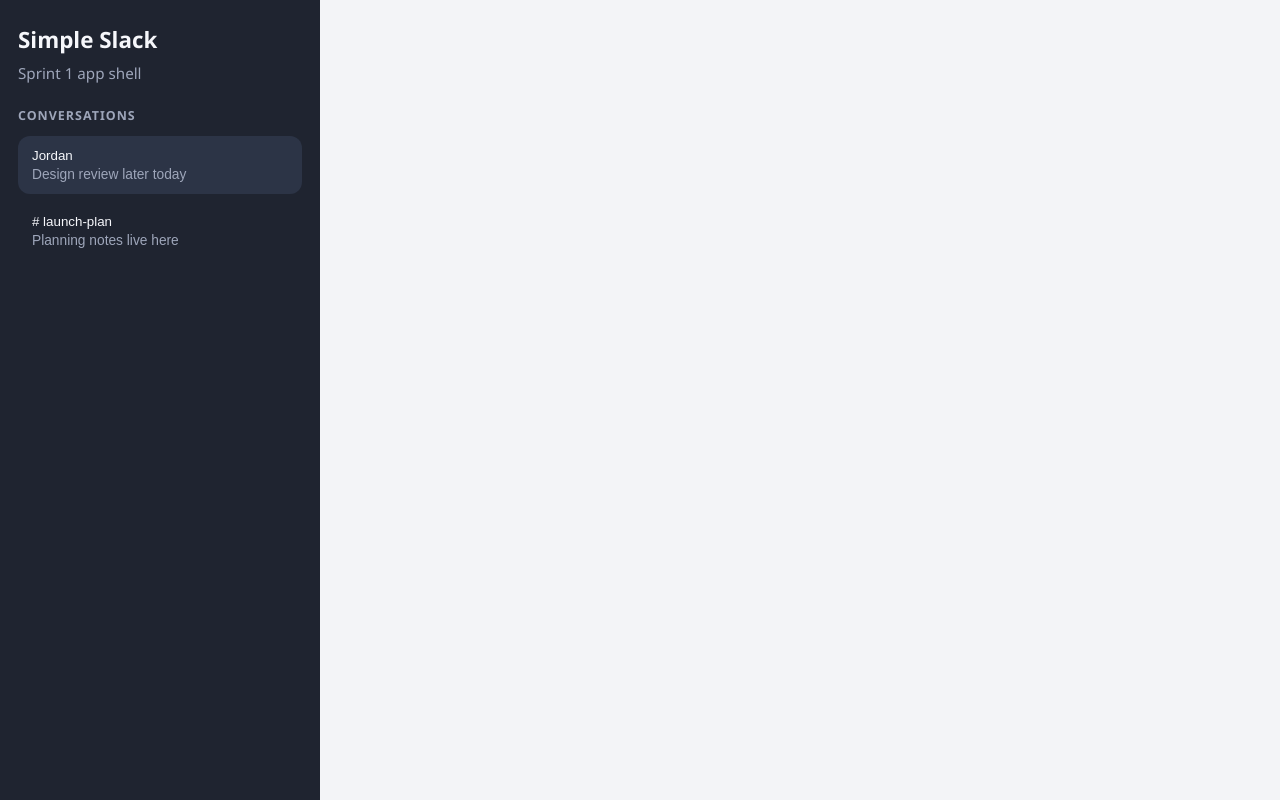
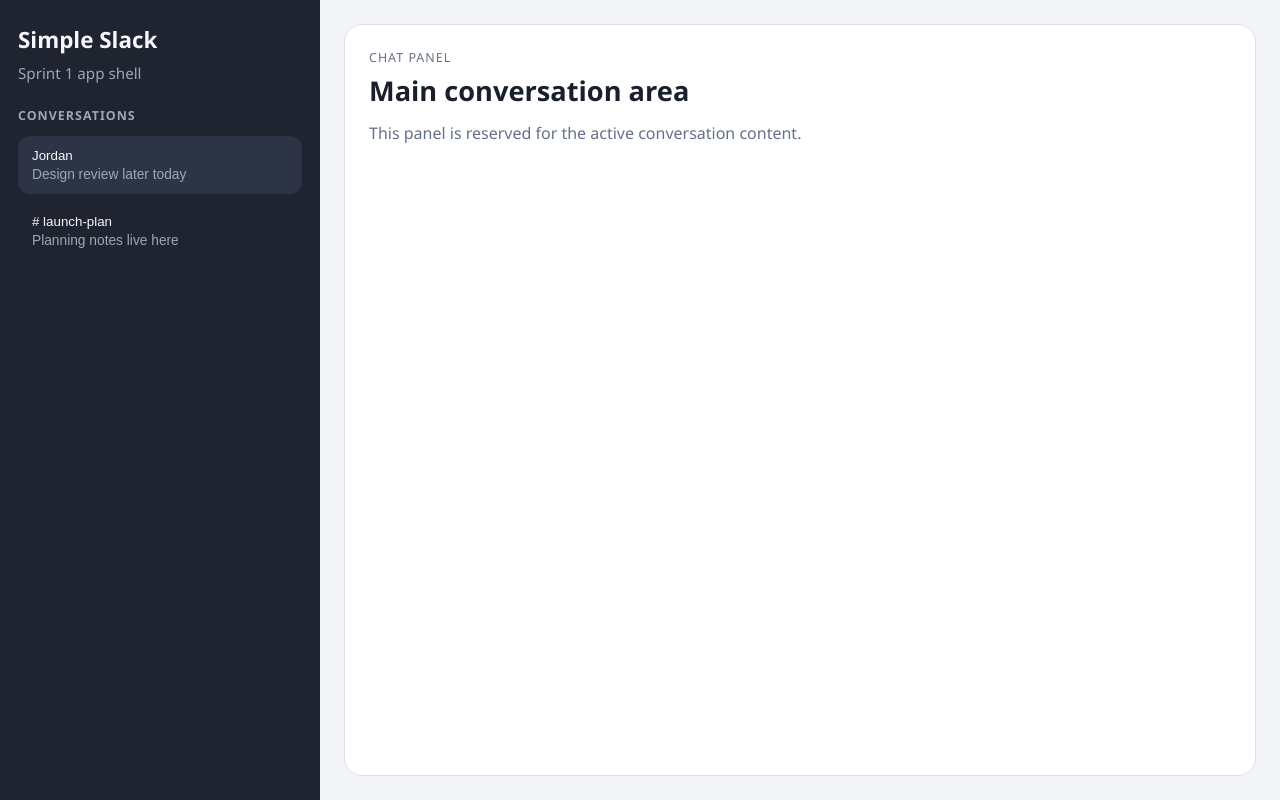
Before and after one commit to littlelight/simple-slack, a website: page index.html in a window 1280 px wide. Drawn offline with Linux system fonts and the light colour scheme.

Commit message:
Add main panel for chat content

```diff
--- a/src/main.js
+++ b/src/main.js
@@ -29,5 +29,15 @@ appElement.innerHTML = `
         </ul>
       </section>
     </aside>
+
+    <main class="main-panel">
+      <section class="main-panel__card">
+        <p class="main-panel__eyebrow">Chat Panel</p>
+        <h2 class="main-panel__title">Main conversation area</h2>
+        <p class="main-panel__body">
+          This panel is reserved for the active conversation content.
+        </p>
+      </section>
+    </main>
   </div>
 `;
--- a/styles.css
+++ b/styles.css
@@ -21,6 +21,8 @@ body {
 
 .app-shell {
   min-height: 100vh;
+  display: grid;
+  grid-template-columns: 320px 1fr;
 }
 
 .sidebar {
@@ -80,3 +82,37 @@ body {
   color: var(--sidebar-muted);
   font-size: 0.86rem;
 }
+
+.main-panel {
+  min-height: 100vh;
+  padding: 24px;
+}
+
+.main-panel__card {
+  height: 100%;
+  min-height: calc(100vh - 48px);
+  padding: 24px;
+  border-radius: 18px;
+  background: #ffffff;
+  border: 1px solid #d9deea;
+}
+
+.main-panel__eyebrow {
+  margin: 0 0 6px;
+  color: #647089;
+  font-size: 0.78rem;
+  letter-spacing: 0.08em;
+  text-transform: uppercase;
+}
+
+.main-panel__title {
+  margin: 0 0 12px;
+  color: #19202b;
+  font-size: 1.7rem;
+}
+
+.main-panel__body {
+  margin: 0;
+  color: #647089;
+  line-height: 1.5;
+}
```
